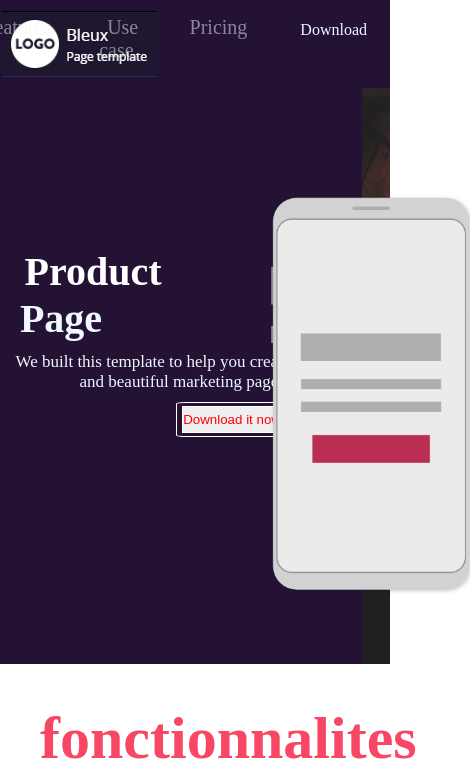
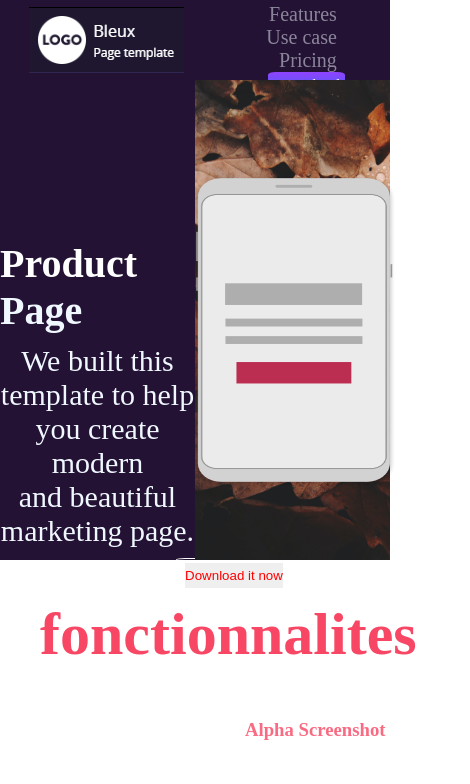
Before and after one commit to jonathantombe/Maquetacion, a plain HTML site: page index.html in a window 390 px wide. Shown: the top 784 px of the page, 470 px wide, since content can reach past the window. Drawn offline with nearby package versions, Linux system fonts and the light colour scheme.

Commit message:
agreando style a la pagina (#2)

```diff
--- a/index.html
+++ b/index.html
@@ -4,15 +4,12 @@
 <head>
     <meta charset="utf-8">
     <title>My Product Page</title>
-    <link rel="stylesheet" href="./styles.css">
+    <link rel="stylesheet" href="styles.css">
     <link href='https://unpkg.com/boxicons@2.1.4/css/boxicons.min.css' rel='stylesheet'>
-    <link rel="stylesheet" href="https://use.fontawesome.com/releases/v5.15.4/css/all.css"integrity="sha384-DyZ88mC6Up2uqS4h/KRgHuoeGwBcD4Ng9SiP4dIRy0EXTlnuz47vAwMeI1H6KA" crossorigin="anonymous">
 
-    <link rel="stylesheet" href="https://cdn.jsdelivr.net/npm/bootstrap-icons@1.3.0/font/bootstrap-icons.css">
 </head>
 
 <body>
-
     <header class="header-cv" id="header-cv">
         <div class="container-navbar" id="container-navbar">
             <img src="./imagen/logo2.png" alt="logo">
@@ -27,7 +24,6 @@
         </div>
     </header>
     <section class="container">
-        <div class="product">
         <div class="left-box">
             <h1>Product</h1>
             <h2>Page</h2>
@@ -37,11 +33,10 @@
                 <button class="buttons-cv">I eatures</button>
             </div>
         </div>
-        <div class="right-box">
-            <div class="background-image"></div>
-            <div class="foreground-image"></div>
+        <div class="left-box"
+            style="background-image: url(imagen/hojasFondo.jpg); background-position: center center; background-size: cover; background-repeat: no-repeat;">
+            <img src="imagen/phone.png" alt="">
         </div>
-    </div>
     </section>
     <section class="services">
         <h2>fonctionnalites</h2>
--- a/styles.css
+++ b/styles.css
@@ -2,18 +2,20 @@
     margin: 0;
     padding: 0;
 }
-body>.header-cv {
+body > .header-cv {
     width: 100%;
+    height: auto;
     background-color: rgb(36, 18, 53);
 }
 
-.header-cv>.container-navbar {
+.header-cv > .container-navbar {
     width: 100%;
-    height: 10%;
+    height: 5rem;
     display: flex;
     justify-content: space-around;
     align-items: center;
 }
+
 
 .logo,
 .navbar {
@@ -22,25 +24,23 @@ body>.header-cv {
 }
 
 .navbar {
-
     display: flex;
     justify-content: flex-end;
-    gap: 40px;
+    align-items: center;
 }
 
-.navbar>li {
+.navbar > li {
     list-style: none;
 
 }
 
-.navbar>li>a {
-
+.navbar > li > a {
     text-decoration: none;
     border-radius: 10px;
     padding: 0.5rem;
     color: aliceblue;
-
     font-size: 20px;
+    margin: 0 12px;
 }
 .navbar-icon{
     display: none;
@@ -52,14 +52,15 @@ body>.header-cv {
     color: #ffffff;
     opacity: 0.5;
 }
-.navbar>li>a:hover {
+.navbar > li > a:hover {
     background-color: #2c5364;
 }
 .Download{
     padding: 5px 5px 5px ;
-    background-color:rgb((36, 18, 53), blue);
+    background: linear-gradient(to bottom, #9042ff, #2772ea);
     border-radius: 10%;
     color: aliceblue;
+
 
 }
 .logo {
@@ -74,40 +75,39 @@ body>.header-cv {
 .container {
     width: 100%;
     height:auto;
+    display: flex;
+    justify-content: space-between;
     flex-wrap: wrap;
 }
-.product{
-    display: flex;
-}
 .left-box {
-   height: 36rem;
-   flex: 1;
+   height: 30rem;
+   width: 50%;
    background-color: rgb(36, 18, 53);
    text-align: center;
 
 }
-
-.right-box {
-    height: 24rem;
-    flex: 1;
+.left-box>img {
     position: relative;
+    width: 200px;
+    height: 310px;
+    top: 6rem;
 }
-.left-box h1{
+.left-box > h1{
     font-size: 40px;
    margin-top: 10rem;
    margin-right: 11rem;
 }
-.left-box h1{
+.left-box > h1{
     color: #ffffff;
 }
-.left-box h2{
+.left-box > h2{
     text-align: center;
     margin-right: 15rem;
     font-size: 40px;
     margin-bottom: 10px;
     color: aliceblue;
 }
-.left-box p{
+.left-box > p{
     font-size: 17px;
     margin-bottom: 10px;
     color: aliceblue;
@@ -115,11 +115,9 @@ body>.header-cv {
 }
 .buttons {
     width: 11.5rem;
-    padding: 3px 0px;
+    padding: 3px 2px;
     display: flex;
-    flex-direction: row;
-    justify-content: center;
-    gap: 10px;
+    justify-content: space-around;
     border: 1px solid white;
     margin-left: 11rem;
     border-radius: 5%;
@@ -132,38 +130,15 @@ body>.header-cv {
 .btn{
     color: red;
 }
-.buttons button{
+.buttons > button{
    border: 1px solid white;
 
-}
-
-.background-image {
-    height: 36rem;
-    position: absolute;
-    top: 0;
-    right: 0;
-    bottom: 0;
-    left: 0;
-    background-image: url('./imagen/hojasFondo.jpg');
-    background-size: cover;
-}
-
-.foreground-image {
-
-    position: absolute;
-    top: 80%;
-    left: 30%;
-    transform: translate(-50%, -50%);
-    width: 200px;
-    height: 400px;
-    background-image: url('./imagen/phone.png');
-    background-size: cover;
 }
 .services{
     width: 100%;
 
 }
-.services h2{
+.services > h2{
     margin: 40px;
     font-size: 60px;
     text-align: center;
@@ -181,7 +156,7 @@ body>.header-cv {
     display: flex;
     justify-content: flex-end;
 }
-.laptop img{
+.laptop > img{
     width: 20rem;
     margin-right: 5rem;
 }
@@ -195,20 +170,20 @@ body>.header-cv {
     margin-left: 50px;
 
 }
-.Alpa p{
+.Alpa > p{
     margin-left: 50px;
 }
-.Alpa h3{
+.Alpa > h3{
     color: rgb(248, 71, 100);
     margin-bottom: 10px;
     opacity: 0.8;
     margin-left: 50px;
     margin-top: 10px;
 }
-.Alpa p > i{
+.Alpa > p > i{
     color: rgb(248, 71, 100);
 }
-.Alpa  span{
+.Alpa > span{
     margin-left: 5px;
 }
 .plans{
@@ -223,9 +198,10 @@ body>.header-cv {
     color: white;
     margin-bottom: 30px;
 }
-.plans p{
+.plans > p{
     text-align: center;
-    color: #ffffff;
+    color: aliceblue;
+
 }
 .pricing{
     display: flex;
@@ -243,7 +219,7 @@ body>.header-cv {
 
 
 }
-.lite h2{
+.lite > h2{
     color: rgb(248, 71, 100);
 }
 .standard {
@@ -251,7 +227,7 @@ body>.header-cv {
     margin-bottom: 19px;
 
 }
-.standard h2{
+.standard > h2{
     color: rgb(36, 18, 53);
     margin-bottom: 15px;
 }
@@ -263,12 +239,12 @@ body>.header-cv {
     font-size: 30px;
     font-weight: bold;
 }
-.prince span{
+.prince > span{
     display: inline-block;
     padding: 0;
     margin: 0;
 }
-.lite ul {
+.lite > ul {
     list-style: none;
     padding: 0;
     margin: 0;
@@ -278,11 +254,11 @@ body>.header-cv {
 .lite ul > li{
     line-height: 20px;
 }
-.lite ul>li>i {
+.lite ul > li > i {
     color: rgb(248, 71, 100);
 }
 
-.lite p {
+.lite > p {
  color: black;
  margin-bottom: 30px;
 
@@ -324,39 +300,28 @@ body>.header-cv {
     width: 50%;
         margin: 1rem;
 }
+@media screen and (min-width: 300px) and (max-width: 780px){
 
-@media (max-width: 920px) {
-    .header-cv{
-        flex-direction: column
-
-
+        .navbar{
+        width: auto;
+        height: auto;
+        display: flex;
+        justify-content: flex-end;
+        flex-direction: column;
+        align-items: flex-end;
     }
-    .navbar {
-        display: none;
+       .navbar > li >a{
+        margin: 0;
        }
-        .navbar-icon {
-            display: block;
-
-    }
-    .navbar li {
+        .navbar > li {
             margin-right: 0;
 
         }
+        .plans > p{
+            color: black;
+            margin: 10px;
         }
-
-@media (max-width: 420px) {
-
-    .navbar {
-        display: flex;
-
-    }
-    .navbar-icon {
-        display: none;
-    }
-    .navbar li {
-        margin-right: 0;
-        margin-bottom: 10px;
-    }
-    .foreground-image{
+        .left-box >p{
+            font-size: 30px;
         }
 }
```
Lines whose indentation alone changed are shown as unchanged.
